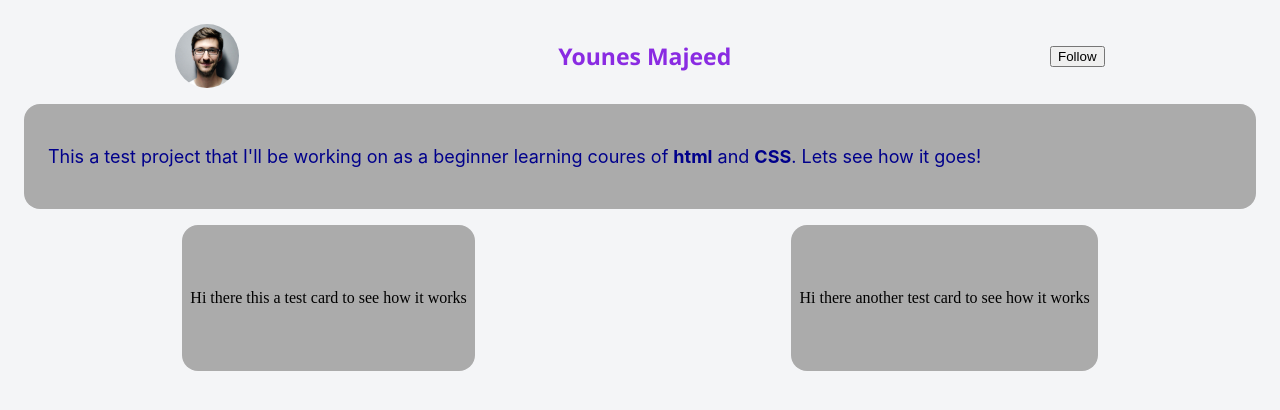
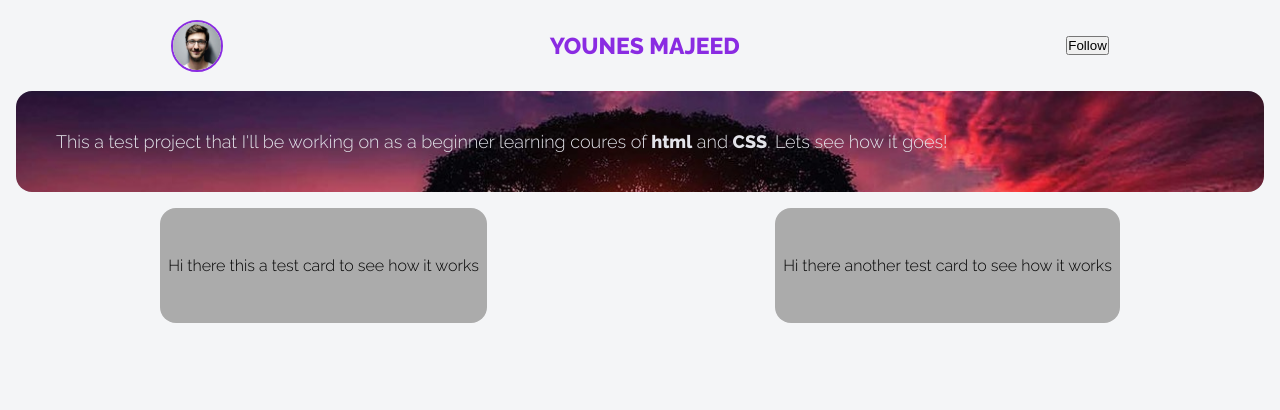
Before and after one commit to YounesMajeed/git-test, a plain HTML site: page index.html in a window 1280 px wide. Drawn offline with Linux system fonts and the light colour scheme.

Commit message:
some minor css changes

```diff
--- a/style.css
+++ b/style.css
@@ -1,22 +1,28 @@
+@import url('https://fonts.googleapis.com/css2?family=Raleway:wght@300;600;800&display=swap');
+
+*{
+    margin: 0;
+    padding: 0;
+}
 body{
     background-color: #f4f5f7;
     padding: 16px;
+    font-family: Raleway, sans-serif;
 
 }
 
-h3 {
+.divhead h3 {
     font-size: 23px;
-    font-family: 'Segoe UI', Tahoma, Geneva, Verdana, sans-serif;
     font-display: center;
     color: blueviolet;
     margin: 16px;
     align-items: center;
     display: flex;
     justify-content: center;
+    text-transform: uppercase;
 }
 .intro {
-    color: darkblue;
-    font-family: -apple-system, BlinkMacSystemFont, 'Segoe UI', Roboto, Oxygen, Ubuntu, Cantarell, 'Open Sans', 'Helvetica Neue', sans-serif;
+    color: rgb(227, 227, 233);
     font-size: 18px;
     text-justify: center;
 }
@@ -36,9 +42,10 @@ h3 {
     padding: 24px;
 }
 img {
-    width: 64px;
-    height: 64px;
+    width: 48px;
+    height: 48px;
     border-radius: 50%;
+    border: blueviolet 2px solid;
 }
 .card1 {
     height: 50%;
@@ -57,3 +64,9 @@ img {
     justify-content: space-around;
     align-items: center;
 }
+.divintro{
+    background-image: url(bg.jpg);
+    background-size: cover;
+    background-position: center;
+    padding: 40px;
+}
```
